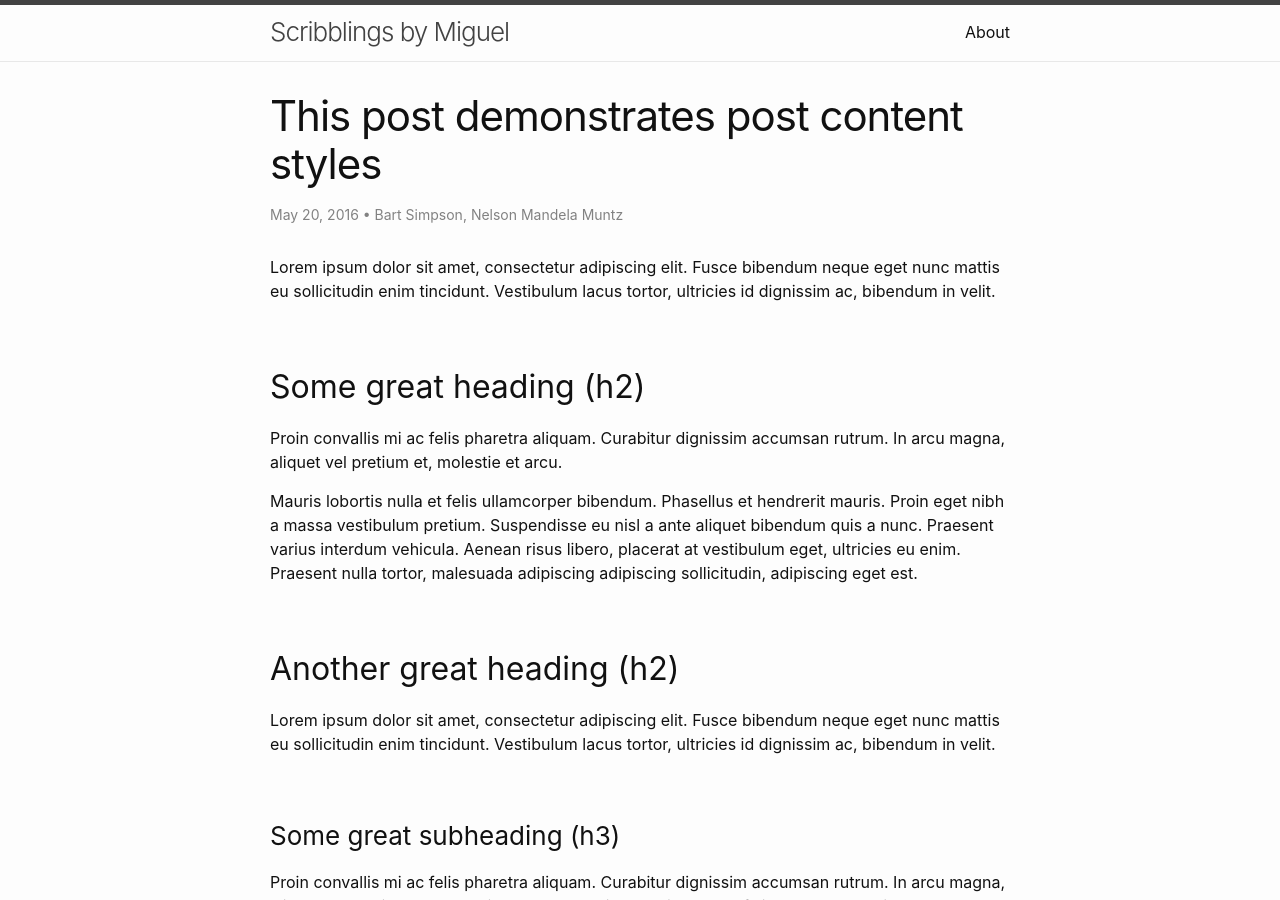
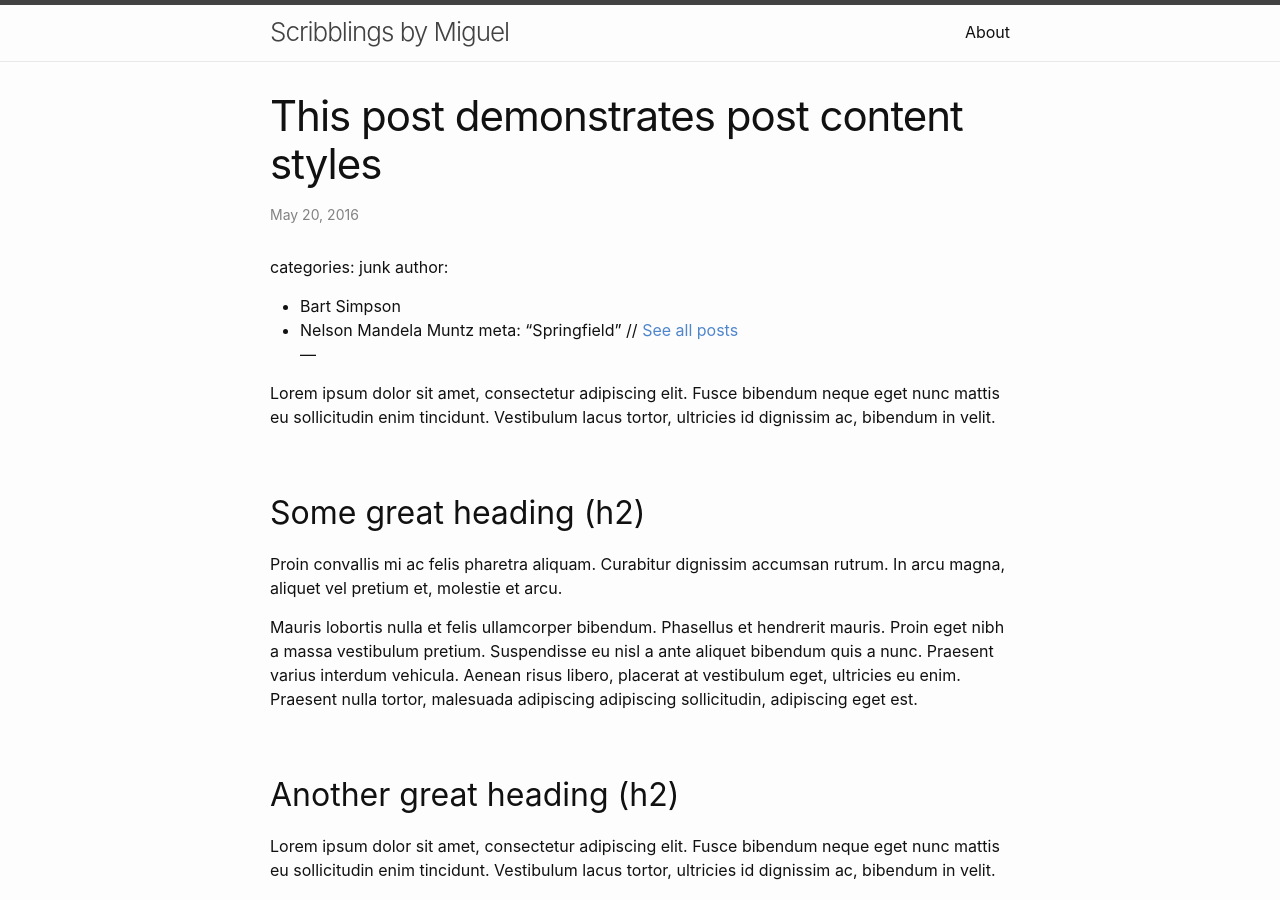
Before and after one commit to intldds/intldds.github.io, a Jekyll site: the page built from _posts/2016-05-20-this-post-demonstrates-post-content-styles.md, in a window 1280 px wide and 900 px high. Built offline with Jekyll 4.4.1, drawn with Linux system fonts in a browser that asks for light colours.

Commit message:
Update "Content Styles" post - experiment with styles

```diff
--- a/_posts/2016-05-20-this-post-demonstrates-post-content-styles.md
+++ b/_posts/2016-05-20-this-post-demonstrates-post-content-styles.md
@@ -1,11 +1,13 @@
 ---
 layout: post
 title: "This post demonstrates post content styles"
+---
 categories: junk
 author:
 - Bart Simpson
 - Nelson Mandela Muntz
 meta: "Springfield"
+// [See all posts](intldds.github.io)
 ---
 
 Lorem ipsum dolor sit amet, consectetur adipiscing elit. Fusce bibendum neque eget nunc mattis eu sollicitudin enim tincidunt. Vestibulum lacus tortor, ultricies id dignissim ac, bibendum in velit.
```
